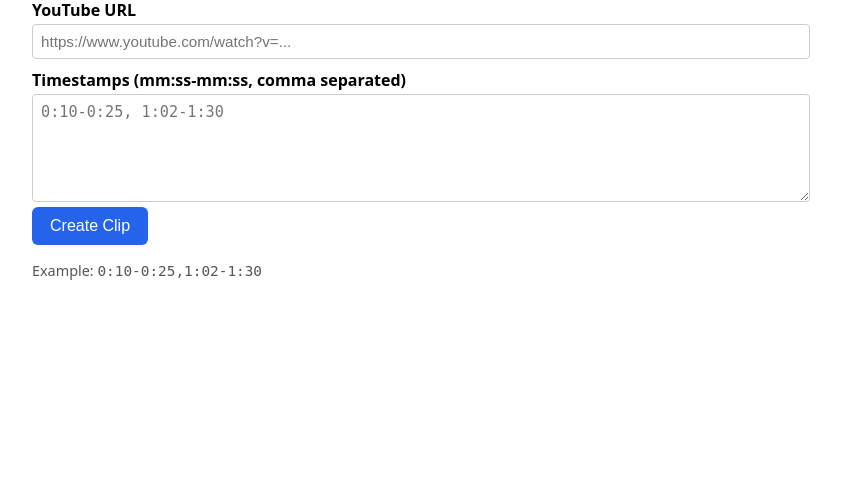
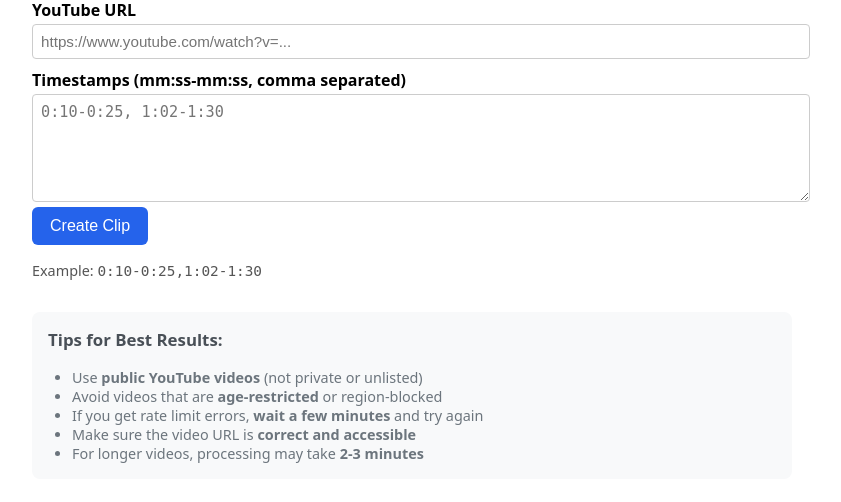
Before and after one commit to RitikShilpkar/video-cutter, a Flask app: page / in a window 1280 px wide. Shown: the part 92-594 px from the top of the page, without its empty margins (228-1069 px from the left). Run offline with Flask 3, Linux system fonts and the light colour scheme.

Commit message:
fix youtube link error issue

```diff
--- a/app.py
+++ b/app.py
@@ -83,6 +83,8 @@
     """
     out_tmpl = str(DL_DIR / "%(id)s.%(ext)s")
     cookies = "cookies.txt"  # Path to your cookies file (must be present in the app directory)
+
+    # Try with cookies first
     cmd = f"yt-dlp --cookies {shlex.quote(cookies)} -f bestvideo[ext=mp4]+bestaudio[ext=m4a]/mp4 -o {shlex.quote(out_tmpl)} {shlex.quote(url)}"
     try:
         app.logger.info(f"Running yt-dlp command: {cmd}")
@@ -93,12 +95,30 @@
         app.logger.info(f"yt-dlp successful, downloaded: {files[0]}")
         return files[0]
     except Exception as e:
-        app.logger.error(f"yt-dlp failed: {e}. Trying Selenium fallback...")
-        try:
-            return download_youtube_with_selenium(url)
-        except Exception as selenium_error:
-            app.logger.error(f"Selenium fallback also failed: {selenium_error}")
-            raise RuntimeError(f"YouTube download failed. yt-dlp error: {e}. Selenium error: {selenium_error}")
+        error_msg = str(e)
+        app.logger.error(f"yt-dlp failed: {error_msg}")
+
+        # Check for specific error types
+        if "429" in error_msg or "Too Many Requests" in error_msg:
+            raise RuntimeError("YouTube is rate limiting requests. Please try again in a few minutes or use a different video.")
+        elif "content isn't available" in error_msg or "This content isn't available" in error_msg:
+            raise RuntimeError("This video is not available (private, deleted, or region-restricted). Please try a different video.")
+        elif "Sign in to confirm you're not a bot" in error_msg:
+            raise RuntimeError("YouTube requires authentication for this video. Please try a public video or check your cookies.")
+        else:
+            # Try without cookies as fallback
+            try:
+                app.logger.info("Trying yt-dlp without cookies...")
+                cmd_no_cookies = f"yt-dlp -f bestvideo[ext=mp4]+bestaudio[ext=m4a]/mp4 -o {shlex.quote(out_tmpl)} {shlex.quote(url)}"
+                run(cmd_no_cookies)
+                files = sorted(DL_DIR.glob("*.mp4"), key=lambda p: p.stat().st_mtime, reverse=True)
+                if not files:
+                    raise FileNotFoundError("Download failed: no mp4 created.")
+                app.logger.info(f"yt-dlp without cookies successful: {files[0]}")
+                return files[0]
+            except Exception as no_cookie_error:
+                app.logger.error(f"yt-dlp without cookies also failed: {no_cookie_error}")
+                raise RuntimeError(f"Unable to download video. Error: {error_msg}. Please try a different video or check if the URL is correct.")
 
 def cut_and_concat(src: Path, segments: List[Tuple[float, float]]) -> Path:
     """
--- a/templates/index.html
+++ b/templates/index.html
@@ -14,4 +14,15 @@
   Example: <code>0:10-0:25,1:02-1:30</code>
 </p>
 <div id="spinner" class="spinner">Processing… this may take a minute.</div>
+
+<div style="margin-top:2rem;padding:1rem;background:#f8f9fa;border-radius:8px;font-size:0.9rem;">
+  <h3 style="margin-top:0;color:#495057;">Tips for Best Results:</h3>
+  <ul style="margin:0;padding-left:1.5rem;color:#6c757d;">
+    <li>Use <strong>public YouTube videos</strong> (not private or unlisted)</li>
+    <li>Avoid videos that are <strong>age-restricted</strong> or region-blocked</li>
+    <li>If you get rate limit errors, <strong>wait a few minutes</strong> and try again</li>
+    <li>Make sure the video URL is <strong>correct and accessible</strong></li>
+    <li>For longer videos, processing may take <strong>2-3 minutes</strong></li>
+  </ul>
+</div>
 {% endblock %}
```
